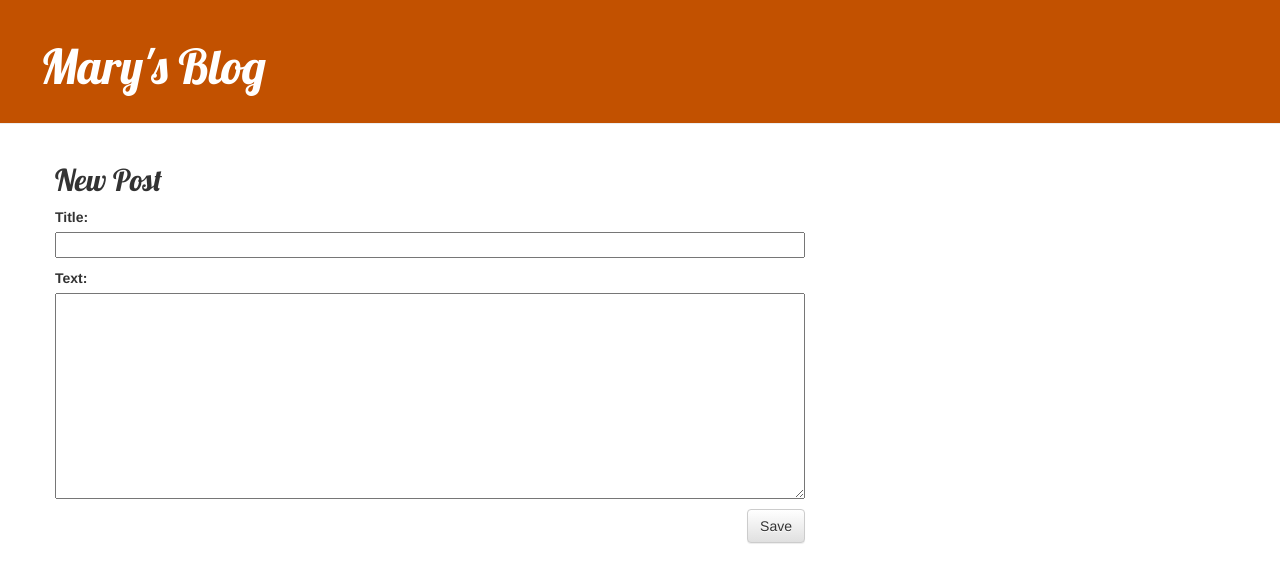
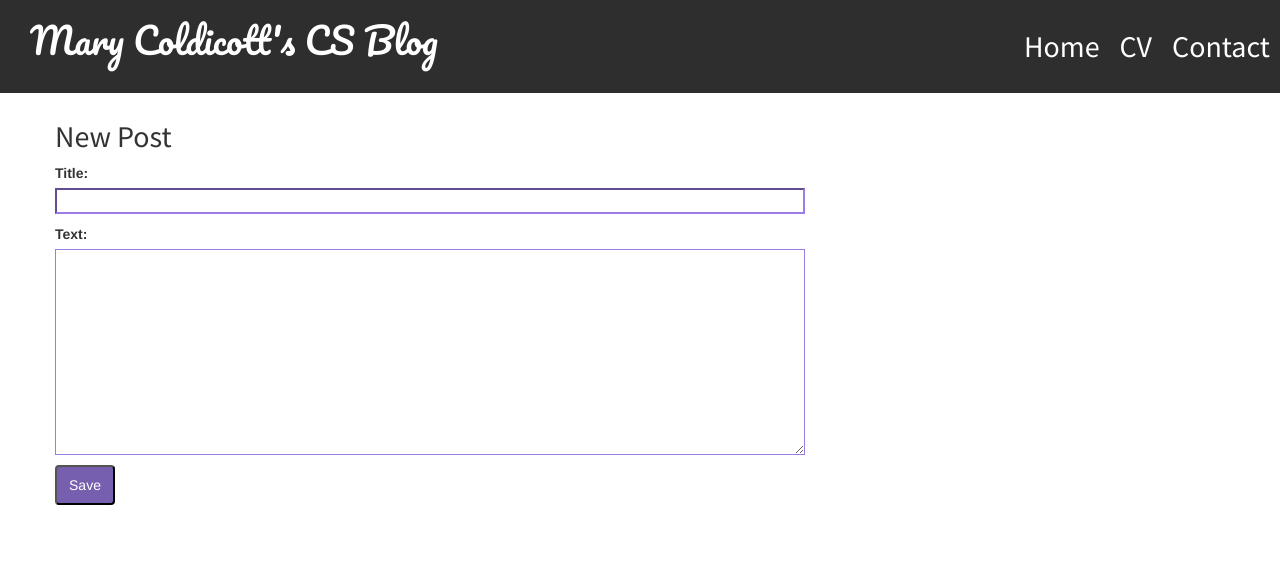
Before and after one commit to marycoldicott/my-first-blog, a Django app: page /post/new/ in a window 1280 px wide. Shown: the top 583 px of the page. Run offline with Django 3.2, Linux system fonts and the light colour scheme; some libraries are stand-ins or nearby versions.

Commit message:
Changes to CSS and adding drafts and publish buttons

```diff
--- a/blog/static/css/blog.css
+++ b/blog/static/css/blog.css
@@ -1,7 +1,18 @@
 .page-header {
-    background-color: #C25100;
+    background-color: #9c7ce6;
+    background-color: #775fb0;
     margin-top: 0;
-    padding: 20px 20px 20px 40px;
+    margin-bottom: 30px;
+    padding: 0 0 0 40px;
+    height: 80px;
+    float: left;
+    width: 100%;
+    overflow: hidden;
+    left: 0;
+}
+
+.page-header a {
+	float: left;
 }
 
 .page-header h1, .page-header h1 a, .page-header h1 a:visited, .page-header h1 a:active {
@@ -12,10 +23,91 @@
 
 .content {
     margin-left: 40px;
+    margin-top: 80px;
 }
 
-h1, h2, h3, h4 {
-    font-family: 'Lobster', cursive;
+.custom-button {
+	height: 40px;
+	width: 60px;
+	background-color: #775fb0;
+	border-radius: 4px;
+	color: white;
+}
+
+.custom-button:hover {
+	background-color: #9c7ce6;
+	color: white;
+}
+
+.navigation-bar {
+
+	background-color: #2e2e2e;
+	margin-top: 0;
+	padding: 5px 20px 5px 40px;
+	padding: 0 0 0 30px;
+	width: 100%;
+	position: fixed;
+	top: 0;
+	left: 0;
+	overflow: hidden;
+	z-index:1;
+}
+
+.navigation-bar h1, .navigation-bar h1 a {
+	text-decoration: none;
+	color: white;
+	float: left;
+}
+
+.navigation-bar ul {
+	text-align: right;
+  	padding: 0;
+  	overflow: hidden;
+	list-style-type: none;
+}
+
+.navigation-bar li {
+	float: right;
+}
+
+.navigation-bar li a {
+	margin-top: 0;
+  	display: block;
+  	color: white;
+  	text-align: center;
+  	padding: 10px 10px 10px 10px;
+  	text-decoration: none;
+}
+
+.navigation-bar li a:hover {
+	color: white;
+	background-color: #9c7ce6;
+	text-decoration: none;
+}
+
+.edit-buttons ul {
+	overflow: hidden;
+	list-style-type: none;
+	margin: 0;
+}
+
+.edit-buttons li {
+	float: left;
+	padding: 8px;
+}
+
+.edit-buttons li a {
+	text-decoration: none;
+	display: block;
+	text-align: center;
+}
+
+h1 {
+	font-family: 'Pacifico', cursive;
+}
+
+h2, h3, h4 {
+    font-family: 'Source Sans Pro', sans-serif;
 }
 
 .date {
@@ -24,17 +116,29 @@ h1, h2, h3, h4 {
 
 .save {
     float: right;
+    font-family: 'Source Sans Pro', sans-serif;
 }
 
 .post-form textarea, .post-form input {
     width: 100%;
+    border-color: #9c7ce6;
+    font-family: 'Source Sans Pros', sans-serif;
 }
 
-.top-menu, .top-menu:hover, .top-menu:visited {
-    color: #ffffff;
+.top-menu, .top-menu:visited {
+    color: white;
     float: right;
-    font-size: 26pt;
+    font-size: 24pt;
     margin-right: 20px;
+    padding-top: 25px;
+    font-family: 'Source Sans Pro', sans-serif;
+}
+
+hr {
+	background-color: black;
+}
+
+.top-menu:hover {
 }
 
 .post {
@@ -44,3 +148,15 @@ h1, h2, h3, h4 {
 .post h2 a, .post h2 a:visited {
     color: #000000;
 }
+
+.btn {
+	background-color: black; !important
+}
+
+.btn-default:hover {
+	color: #9c7ce6;
+}
+
+.new-post, .contact {
+	margin-top: 40px;
+}
--- a/blog/templates/blog/base.html
+++ b/blog/templates/blog/base.html
@@ -5,15 +5,21 @@
         <link rel="stylesheet" href="//maxcdn.bootstrapcdn.com/bootstrap/3.2.0/css/bootstrap.min.css">
 		<link rel="stylesheet" href="//maxcdn.bootstrapcdn.com/bootstrap/3.2.0/css/bootstrap-theme.min.css">
 		<link rel="stylesheet" href="{% static 'css/blog.css' %}">
-		<link href="//fonts.googleapis.com/css?family=Lobster&subset=latin,latin-ext" rel="stylesheet" type="text/css">
+		<link href="https://fonts.googleapis.com/css2?family=Source+Sans+Pro&display=swap" rel="stylesheet">
+        <link href="https://fonts.googleapis.com/css2?family=Pacifico&display=swap" rel="stylesheet">
     </head>
     <body>
-        <div class="page-header">
-            {% if user.is_authenticated %}
-                <a href="{% url 'post_new' %}" class="top-menu"><span class="glyphicon glyphicon-plus"></span></a>
-            {% endif %}
-            <h1><a href="/">Mary's Blog</a></h1>
-        </div>
+        <nav class="navigation-bar">
+            <h1><a href="/">Mary Coldicott's CS Blog</a></h1>
+            <ul>
+                <li><h2><a href="/contact/">Contact</a></h2></li>
+                <li><h2><a href="/cv/">CV</a></h2></li>
+                <li><h2><a href="/">Home</a></h2></li>
+            </ul>
+        </nav>
+        <main>
+        {% block blogheader %}
+        {% endblock %}
         <div class="content container">
             <div class="row">
                 <div class="col-md-8">
@@ -22,5 +28,6 @@
                 </div>
             </div>
         </div>
+        </main>
     </body>
 </html>
--- a/blog/templates/blog/post_edit.html
+++ b/blog/templates/blog/post_edit.html
@@ -1,9 +1,11 @@
 {% extends 'blog/base.html' %}
 
 {% block content %}
+	<div class='new-post'>
 	<h2>New Post</h2>
 	<form method="POST" class='post-form'>{% csrf_token %}
 		{{ form.as_p}}
-		<button type="submit" class='save btn btn-default'>Save</button>
+		<button type="submit" class='custom-button'>Save</button>
 	</form>
+	</div>
 {% endblock %}
--- a/blog/templates/blog/post_list.html
+++ b/blog/templates/blog/post_list.html
@@ -1,4 +1,4 @@
-{% extends 'blog/base.html' %}
+{% extends 'blog/blog_header.html' %}
 
 {% block content %}
 {% for post in posts %}
@@ -8,6 +8,7 @@
         </div>
         <h2><a href="{% url 'post_detail' pk=post.pk %}">{{ post.title }}</a></h2>
         <p>{{ post.text|linebreaksbr }}</p>
+        <hr>
     </div>
 {% endfor %}
 {% endblock %}
--- a/blog/urls.py
+++ b/blog/urls.py
@@ -6,4 +6,8 @@ urlpatterns = [
     path('post/<int:pk>/', views.post_detail, name='post_detail'),
     path('post/new/', views.post_new, name='post_new'),
     path('post/<int:pk>/edit/', views.post_edit, name='post_edit'),
+    path('post/<int:pk>/delete/', views.post_delete, name='post_delete'),
+    path('contact/', views.contact, name="contact"),
+    path('drafts/', views.post_draft_list, name='post_draft_list'),
+    path('post/<pk>/publish/', views.post_publish, name='post_publish')
 ]
--- a/blog/views.py
+++ b/blog/views.py
@@ -5,8 +5,11 @@ from .forms import PostForm
 
 # Create your views here.
 
+def blog_header(request):
+	return render(request, 'blog_header.html')
+
 def post_list(request):
-    posts = Post.objects.filter(published_date__lte=timezone.now()).order_by('published_date')
+    posts = Post.objects.filter(published_date__lte=timezone.now()).order_by('-published_date')
     return render(request, 'blog/post_list.html', {'posts': posts})
 
 def post_detail(request, pk):
@@ -19,7 +22,6 @@ def post_new(request):
 		if form.is_valid():
 			post = form.save(commit = False)
 			post.author = request.user
-			post.published_date = timezone.now()
 			post.save()
 			return redirect('post_detail', pk=post.pk)
 	else:
@@ -33,9 +35,26 @@ def post_edit(request, pk):
         if form.is_valid():
             post = form.save(commit=False)
             post.author = request.user
-            post.published_date = timezone.now()
             post.save()
             return redirect('post_detail', pk=post.pk)
     else:
         form = PostForm(instance=post)
     return render(request, 'blog/post_edit.html', {'form': form})
+
+def post_publish(request, pk):
+    post = get_object_or_404(Post, pk=pk)
+    post.publish()
+    return redirect('post_detail', pk=pk)
+
+def post_draft_list(request):
+    posts = Post.objects.filter(published_date__isnull=True).order_by('-created_date')
+    return render(request, 'blog/post_draft_list.html', {'posts': posts})
+
+def post_delete(request, pk):
+	post = get_object_or_404(Post, pk=pk)
+	post.delete()
+	posts = Post.objects.filter(published_date__lte=timezone.now()).order_by('published_date')
+	return render(request, 'blog/post_list.html', {'posts': posts})
+
+def contact(request):
+	return render(request, 'blog/contact.html')
```
Also changed, not shown: blog/templates/blog/blog_header.html (added, +10 -0 lines), blog/templates/blog/contact.html (added, +9 -0 lines), blog/templates/blog/post_detail.html (+28 -8 lines), blog/templates/blog/post_draft_list.html (added, +11 -0 lines).
